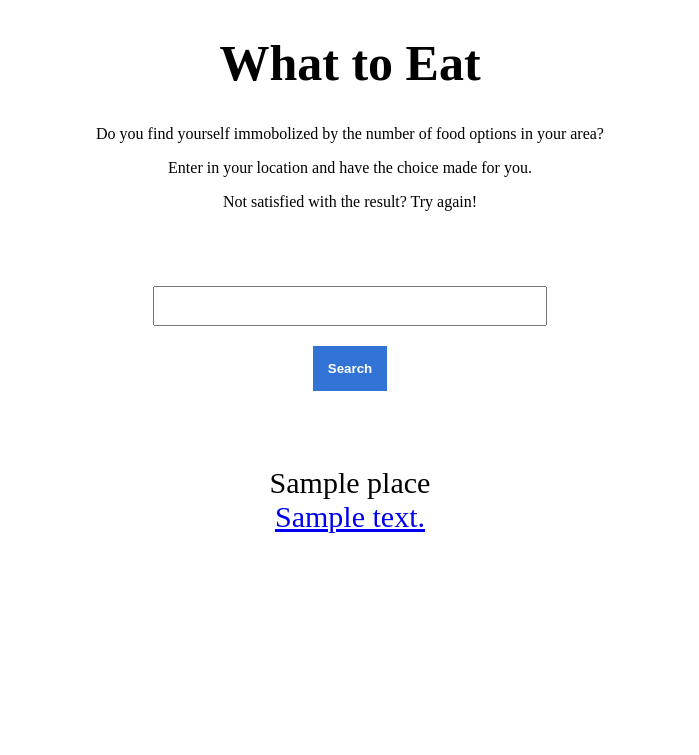
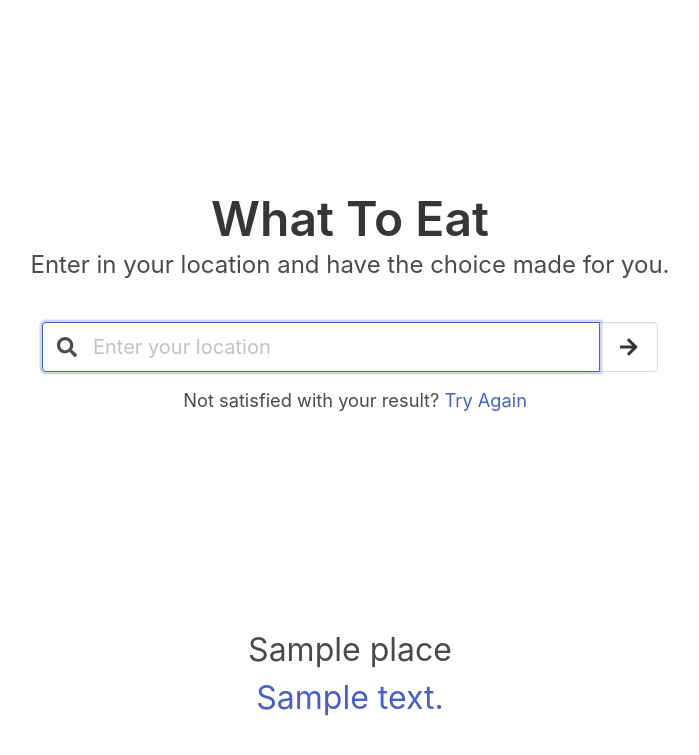
Before and after one commit to jonathansapp08/imhungry, a Flask app: template templates/index.html in a window 1280 px wide. Shown: the top 755 px of the page, without its empty margins (290-989 px from the left). Run offline with Flask 2, Linux system fonts and the light colour scheme; the template is opened without the code that fills it: most values are stand-ins (such as "Sample title", 1, 10 or a date in 2020); some libraries are stand-ins or nearby versions.

Commit message:
using bulma for styling

```diff
--- a/templates/index.html
+++ b/templates/index.html
@@ -1,36 +1,58 @@
 <!DOCTYPE html>
 <html>
   <head>
+    <meta charset="utf-8">
+    <meta name="viewport" content="width=device-width, initial-scale=1">
     <title>What to Eat</title>
-    <meta name="viewport" content="initial-scale=1.0">
-    <meta charset="utf-8">
+    <link rel="stylesheet" href="https://cdn.jsdelivr.net/npm/bulma@0.9.1/css/bulma.min.css">
+    <script defer src="https://use.fontawesome.com/releases/v5.14.0/js/all.js"></script>
     <script type="text/javascript" src="https://maps.googleapis.com/maps/api/js?key=<API_KEY>&libraries=places"></script>
   </head>
-  <body style="text-align: center;">
+    <body class="Site" style="font-size: 0.95rem;">
+      <div id="page_style" class="Site-content page__style page__description">
+        <div id="home_content">
 
-    <h1 style="font-size: 50px;">What to Eat</h1>
-    <div style="text-align: center; margin-left: 10%; margin-right:10%; margin-bottom: 75px;">
-      <p>Do you find yourself immobolized by the number of food options in your area?</p>
-      <!-- <p>Trveled to a new area and don't know what's around? Has your significant other ever made choosing a restaraunt difficult?</p> -->
-      <p>Enter in your location and have the choice made for you.</p>
-      <p>Not satisfied with the result? Try again!</p>
+          <div style="margin-top: 15%"></div>
+
+          <div style="text-align: center;">
+              <h1 class="title is-1">What To Eat</h1>
+              <p class="subtitle is-4">Enter in your location and have the choice made for you.</p>
           </div>
 
-
-    <form action="{{ url_for('index') }}" method="POST" style="text-align: center;">
-        <input type="text" name="location" id="searchTextField" required style="font-size: 30px; text-align: center;">
-        <br />
-        <input type="submit" value="Search" style="padding: 15px; margin-top: 20px; margin-bottom: 75px; background-color: #3274d6; border: 0; cursor: pointer; font-weight: bold; color: #ffffff;">
+          <div class="content column is-half is-offset-one-quarter" style="margin-top: 30px; padding-bottom: 0; margin-bottom: 20px;">
+              <form action="{{ url_for('index') }}" method="POST">
+                  <div class="field has-addons">
+                      <div class="control has-icons-left is-expanded">
+                          <input class="input is-medium" type="search" placeholder="Enter your location" name="location" id="searchTextField" required autofocus="autofocus" onfocus="this.select()">
+                          <span class="icon is-medium is-left" style="cursor: pointer">
+                                <svg class="svg-inline--fa fa-search fa-w-16" aria-hidden="true" data-prefix="fa" data-icon="search" role="img" xmlns="http://www.w3.org/2000/svg" viewBox="0 0 512 512" data-fa-i2svg=""><path fill="currentColor" d="M505 442.7L405.3 343c-4.5-4.5-10.6-7-17-7H372c27.6-35.3 44-79.7 44-128C416 93.1 322.9 0 208 0S0 93.1 0 208s93.1 208 208 208c48.3 0 92.7-16.4 128-44v16.3c0 6.4 2.5 12.5 7 17l99.7 99.7c9.4 9.4 24.6 9.4 33.9 0l28.3-28.3c9.4-9.4 9.4-24.6.1-34zM208 336c-70.7 0-128-57.2-128-128 0-70.7 57.2-128 128-128 70.7 0 128 57.2 128 128 0 70.7-57.2 128-128 128z"></path></svg><!-- <i class="fa fa-search"></i> -->
+                  </span>
+                      </div>
+                      <div class="control">
+                          <button class="button input is-medium search-button-icon"><svg class="svg-inline--fa fa-arrow-right fa-w-14" aria-hidden="true" data-prefix="fas" data-icon="arrow-right" role="img" xmlns="http://www.w3.org/2000/svg" viewBox="0 0 448 512" data-fa-i2svg=""><path fill="currentColor" d="M190.5 66.9l22.2-22.2c9.4-9.4 24.6-9.4 33.9 0L441 239c9.4 9.4 9.4 24.6 0 33.9L246.6 467.3c-9.4 9.4-24.6 9.4-33.9 0l-22.2-22.2c-9.5-9.5-9.3-25 .4-34.3L311.4 296H24c-13.3 0-24-10.7-24-24v-32c0-13.3 10.7-24 24-24h287.4L190.9 101.2c-9.8-9.3-10-24.8-.4-34.3z"></path></svg><!-- <i class="fas fa-arrow-right"></i> -->
+                          </button>
+                      </div>
+                  </div>
               </form>
 
-    <div style="font-size: 30px;">
+              <p style="font-size: 1.2em; padding-top: 15px; text-align: center;">
+                  &nbsp; Not satisfied with your result? <a href="{{ url_for('index') }}">Try Again</a>
+              </p>
+
+          </div>
+
+          <div style="text-align: center; padding-top: 15%;" class="is-size-3">
+            <div>
               {{ place }}
             </div>
-    <div style="font-size: 30px;">
+            <div>
               <a href="https://maps.google.com/?q={{ address }}">{{ address }}</a>
             </div>
+          </div>
 
-  </body>
+        </div>
+      </div>
+
       <script>
           function initialize() {
         var input = document.getElementById('searchTextField');
@@ -40,5 +62,5 @@
         google.maps.event.addDomListener(window, 'load', initialize);
     </script>
 
-
+    </body>
 </html>
```
Lines whose indentation alone changed are shown as unchanged.
